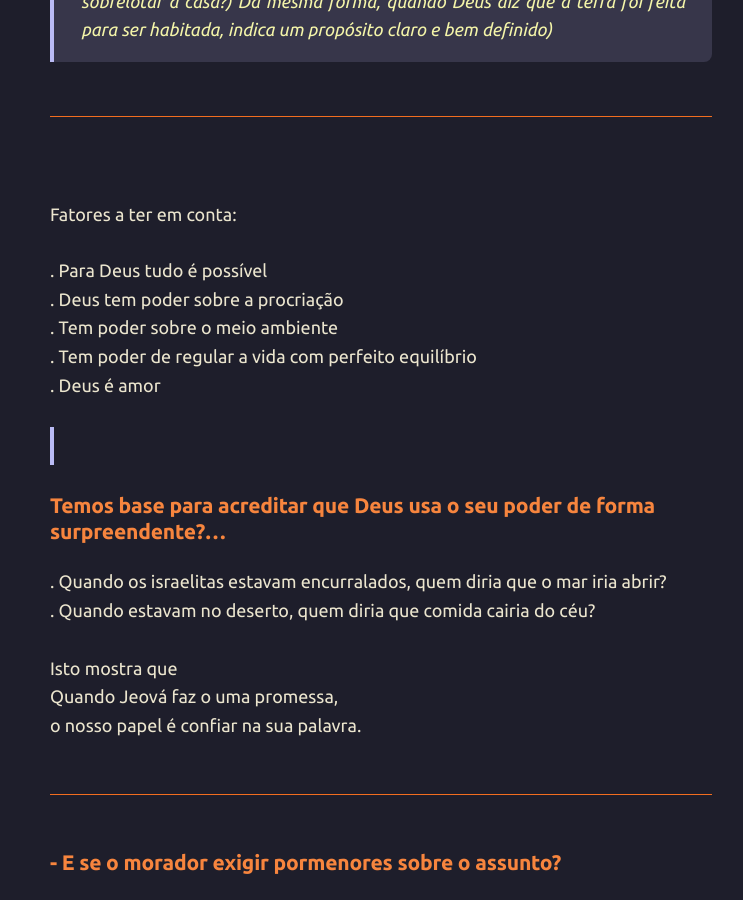
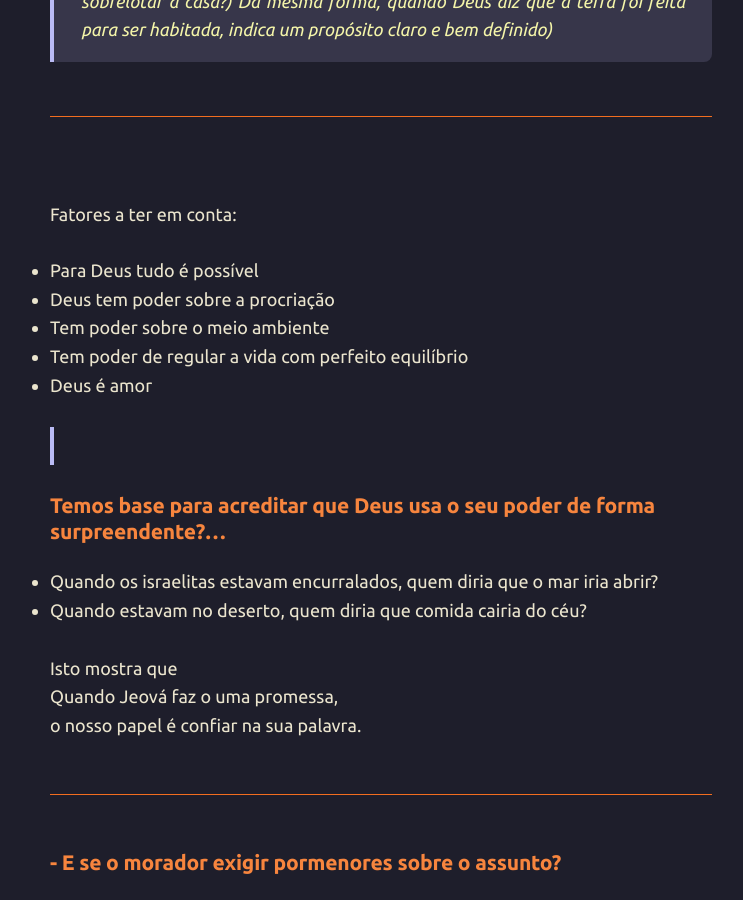
Before and after one commit to joaquim-capitao/jw, a Jekyll site: the page built from saidas/021-saida.md, in a window 1280 px wide and 900 px high, scrolled down 845 px. Shown: the whole window, without its empty margins (259-1002 px from the left). Built offline with Jekyll 4.4.1, drawn with Linux system fonts in a browser that asks for light colours; our own code applies the rules of GitHub Pages for plain Markdown files.

```diff
--- a/saidas/021-saida.md
+++ b/saidas/021-saida.md
@@ -26,19 +26,19 @@ podemos raciociar:
 <br>
 Fatores a ter em conta:
 
-. Para Deus tudo é possível
-. Deus tem poder sobre a procriação
-. Tem poder sobre o meio ambiente
-. Tem poder de regular a vida com perfeito equilíbrio
-. Deus é amor
+- Para Deus tudo é possível
+- Deus tem poder sobre a procriação
+- Tem poder sobre o meio ambiente
+- Tem poder de regular a vida com perfeito equilíbrio
+- Deus é amor
 
 <br>
 ---
 
 ### Temos base para acreditar que Deus usa o seu poder de forma surpreendente?...
 
-. Quando os israelitas estavam encurralados, quem diria que o mar iria abrir?
-. Quando estavam no deserto, quem diria que comida cairia do céu?
+- Quando os israelitas estavam encurralados, quem diria que o mar iria abrir?
+- Quando estavam no deserto, quem diria que comida cairia do céu?
 <br>
 Isto mostra que
 Quando Jeová faz o uma promessa,
```
